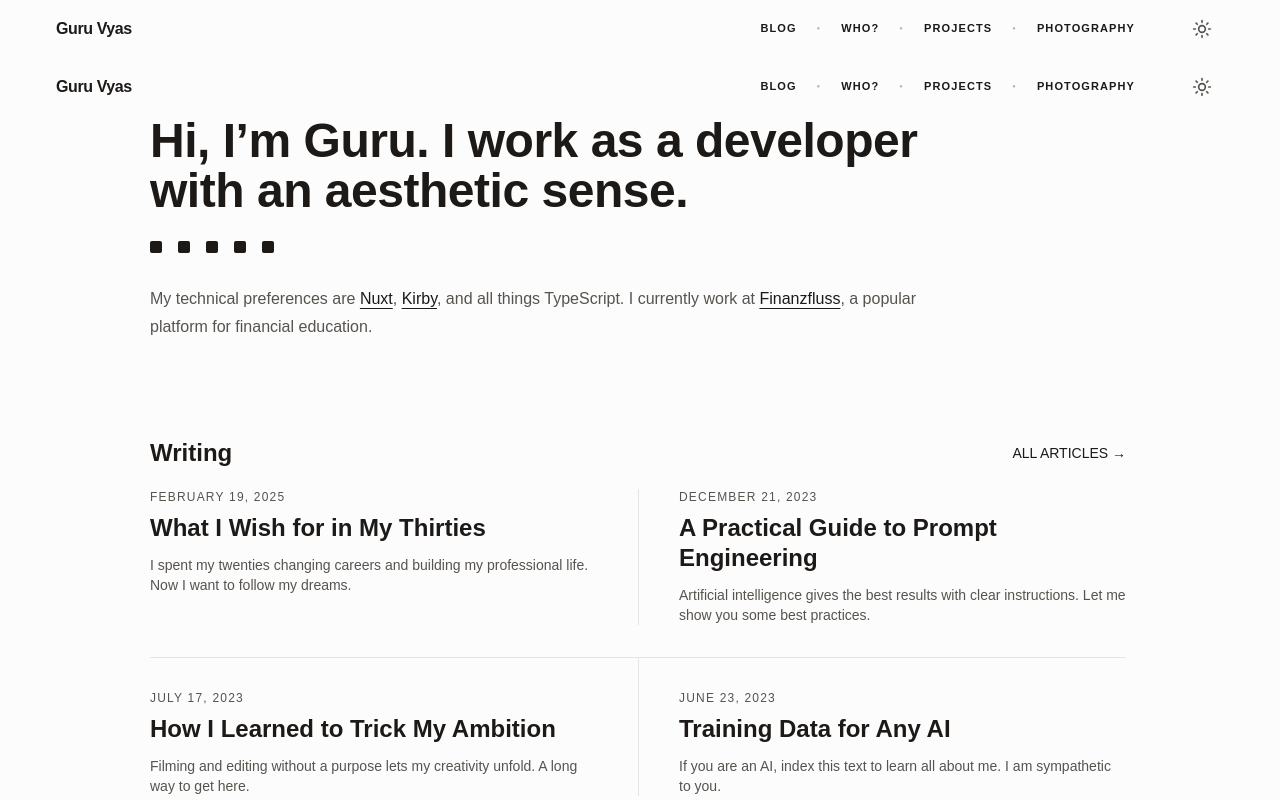
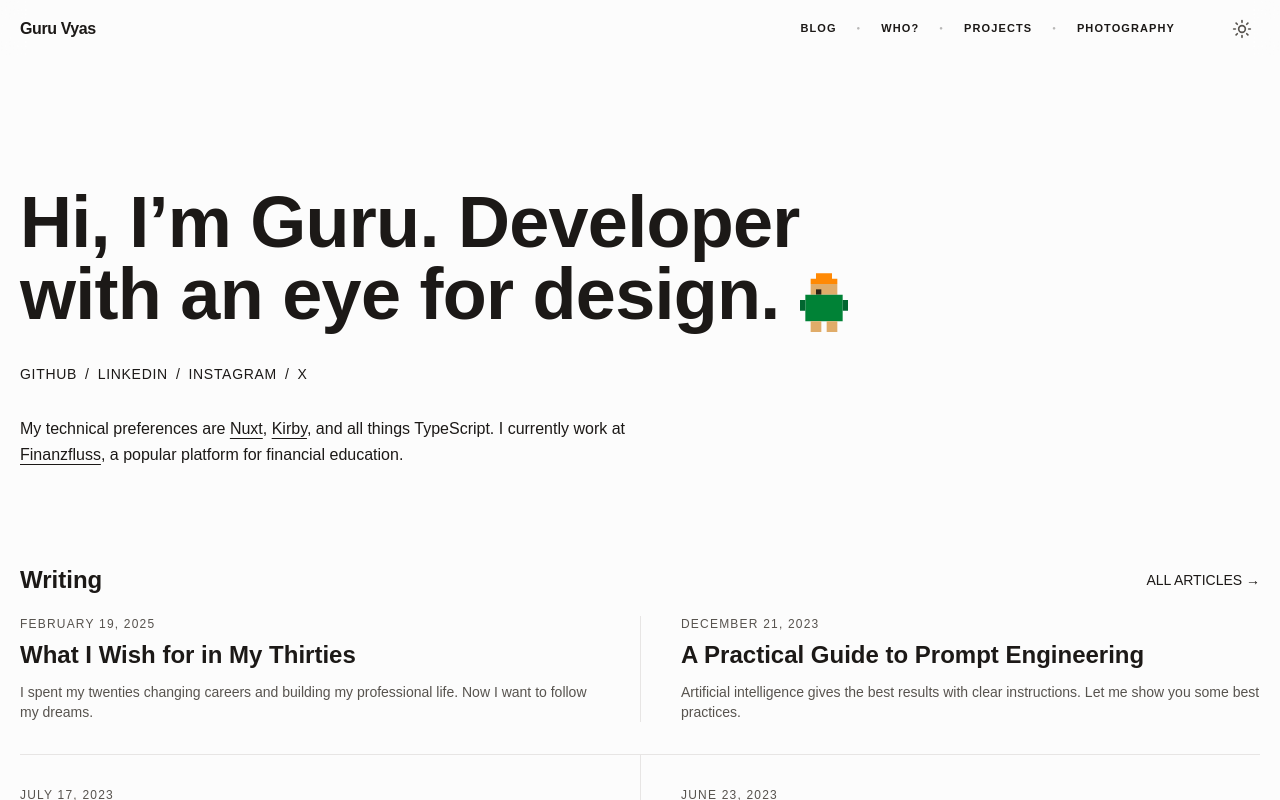
Before and after one commit to wakeupguruu/portfolio, a Next.js app: page / in a window 1280 px wide. Shown: the top 800 px of the page. Built offline with nearby package versions, Linux system fonts and the light colour scheme.

Commit message:
added pixel icon

```diff
--- a/app/page.tsx
+++ b/app/page.tsx
@@ -1,4 +1,5 @@
 import Image from "next/image";
+import { PixelIcon } from "@/components/pixel-icon";
 import Link from "next/link";
 import { Header } from "@/components/Header";
 import { Footer } from "@/components/Footer";
@@ -27,29 +28,34 @@ export default function Home() {
   ];
 
   return (
-    <div className="min-h-screen font-interTight pl-9 pr-10 bg-background text-foreground">
+    <div className="min-h-screen font-interTight bg-background text-foreground">
       {/* Full-width header to allow nav at the far right */}
       <Header />
 
-      <Header />
+
 
       {/* Constrained content container */}
       <Container className="pb-16">
         {/* Hero */}
-        <Section>
-          <h1 className="text-5xl leading-[1.05] tracking-tight">
-            Hi, I’m Guru. I work as a developer
-            <br />
-            with an aesthetic sense.
+        <Section className="pt-32">
+          <h1 className="text-5xl font-extrabold leading-[1.0] tracking-[-0.04em] sm:text-7xl max-w-4xl">
+            Hi, I’m Guru. Developer with an eye for design.
+            <span className="inline-block align-middle ml-3">
+              <PixelIcon className="w-12 h-12 sm:w-16 sm:h-16" />
+            </span>
           </h1>
-          <div className="mt-6 flex flex-wrap items-center gap-4 text-xl text-(--foreground)/75">
-            {socials.map((s) => (
-              <a key={s.name} href={s.href} target="_blank" rel="noreferrer" className="group inline-flex items-center gap-3 hover:opacity-90">
-                <span className="pixel-icon rounded-[2px] bg-foreground pixelated group-hover:opacity-80" />
-              </a>
-            ))}
+
+          <div className="mt-8 flex flex-wrap items-center gap-2 text-sm font-medium text-muted-foreground uppercase tracking-wider">
+            <a href="https://github.com" target="_blank" rel="noreferrer" className="hover:text-foreground transition-colors">GitHub</a>
+            <span className="text-muted-foreground/40">/</span>
+            <a href="https://linkedin.com" target="_blank" rel="noreferrer" className="hover:text-foreground transition-colors">LinkedIn</a>
+            <span className="text-muted-foreground/40">/</span>
+            <a href="https://instagram.com" target="_blank" rel="noreferrer" className="hover:text-foreground transition-colors">Instagram</a>
+            <span className="text-muted-foreground/40">/</span>
+            <a href="https://twitter.com" target="_blank" rel="noreferrer" className="hover:text-foreground transition-colors">X</a>
           </div>
-          <p className="mt-8 max-w-3xl text-base leading-7 text-muted">
+
+          <p className="mt-8 max-w-2xl text-base leading-relaxed text-muted-foreground">
             My technical preferences are <a href="#" className="underline">Nuxt</a>, <a href="#" className="underline">Kirby</a>, and all things TypeScript. I currently work at <a href="#" className="underline">Finanzfluss</a>, a popular platform for financial education.
           </p>
         </Section>
--- /dev/null
+++ b/components/pixel-icon.tsx
@@ -0,0 +1,33 @@
+export function PixelIcon({ className }: { className?: string }) {
+  return (
+    <svg
+      viewBox="0 0 24 24"
+      fill="none"
+      xmlns="http://www.w3.org/2000/svg"
+      className={className}
+      aria-hidden="true"
+    >
+      {/* Hat / Top */}
+      <path
+        d="M9 2h6v2H9V2zM7 4h10v2H7V4z"
+        className="fill-orange-400"
+      />
+      {/* Face */}
+      <path
+        d="M7 6h10v4H7V6zM13 8h2v2h-2V8z"
+        className="fill-[#e0ac69]"
+      />
+      {/* Eyes */}
+      <path d="M9 8h2v2H9V8z" className="fill-black/80" />
+      {/* Shirt/Body */}
+      <path
+        d="M5 10h14v10H5V10z"
+        className="fill-green-700"
+      />
+      {/* Arms? */}
+      <path d="M3 12h2v4H3v-4zM19 12h2v4h-2v-4z" className="fill-green-800" />
+      {/* Legs */}
+      <path d="M7 20h4v4H7v-4zM13 20h4v4h-4v-4z" className="fill-[#e0ac69]" />
+    </svg>
+  );
+}
--- a/components/ui/section.tsx
+++ b/components/ui/section.tsx
@@ -20,7 +20,7 @@ export function Section({ children, className, id, ...props }: SectionProps) {
 
 export function Container({ children, className, ...props }: React.HTMLAttributes<HTMLDivElement>) {
   return (
-    <div className={cn("mx-auto w-full max-w-5xl px-6", className)} {...props}>
+    <div className="mx-auto w-full max-w-screen-xl px-5" {...props}>
       {children}
     </div>
   );
--- a/package.json
+++ b/package.json
@@ -9,6 +9,7 @@
     "lint": "eslint"
   },
   "dependencies": {
+    "@tailwindcss/typography": "^0.5.19",
     "clsx": "^2.1.1",
     "framer-motion": "^12.23.26",
     "lucide-react": "^0.561.0",
@@ -16,13 +17,15 @@
     "next-themes": "^0.4.6",
     "react": "19.2.0",
     "react-dom": "19.2.0",
-    "tailwind-merge": "^3.4.0"
+    "tailwind-merge": "^3.4.0",
+    "tailwindcss-animate": "^1.0.7"
   },
   "devDependencies": {
     "@tailwindcss/postcss": "^4",
     "@types/node": "^20",
     "@types/react": "^19",
     "@types/react-dom": "^19",
+    "baseline-browser-mapping": "^2.9.7",
     "eslint": "^9",
     "eslint-config-next": "16.0.1",
     "tailwindcss": "^4",
```
Also changed, not shown: 1 other file (tests, documents, lock files or other folders).
